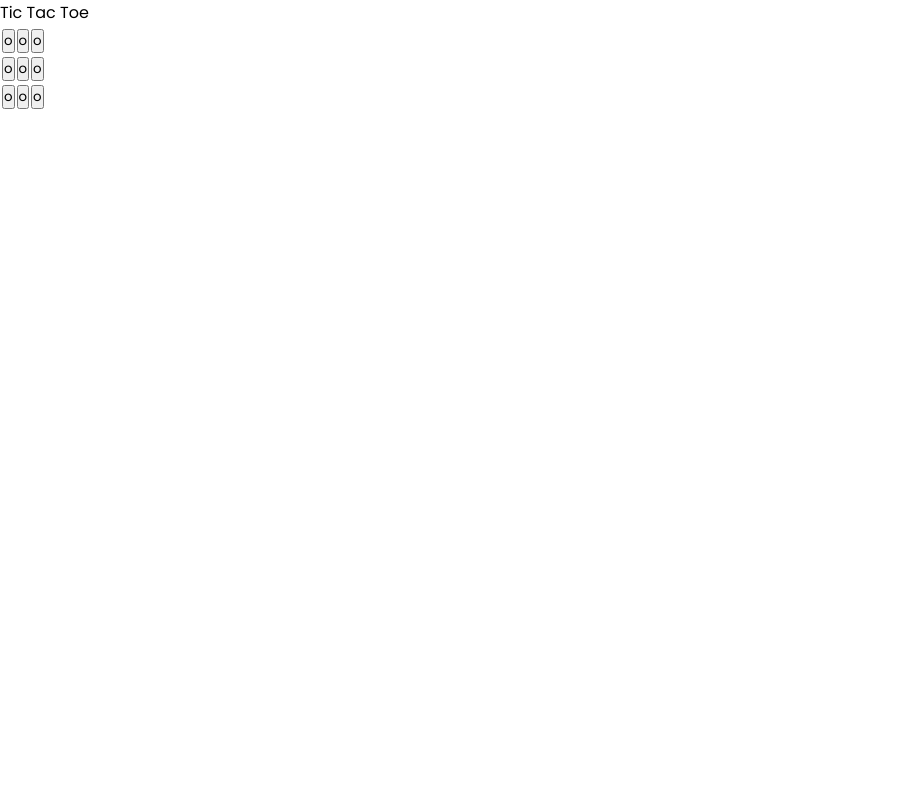
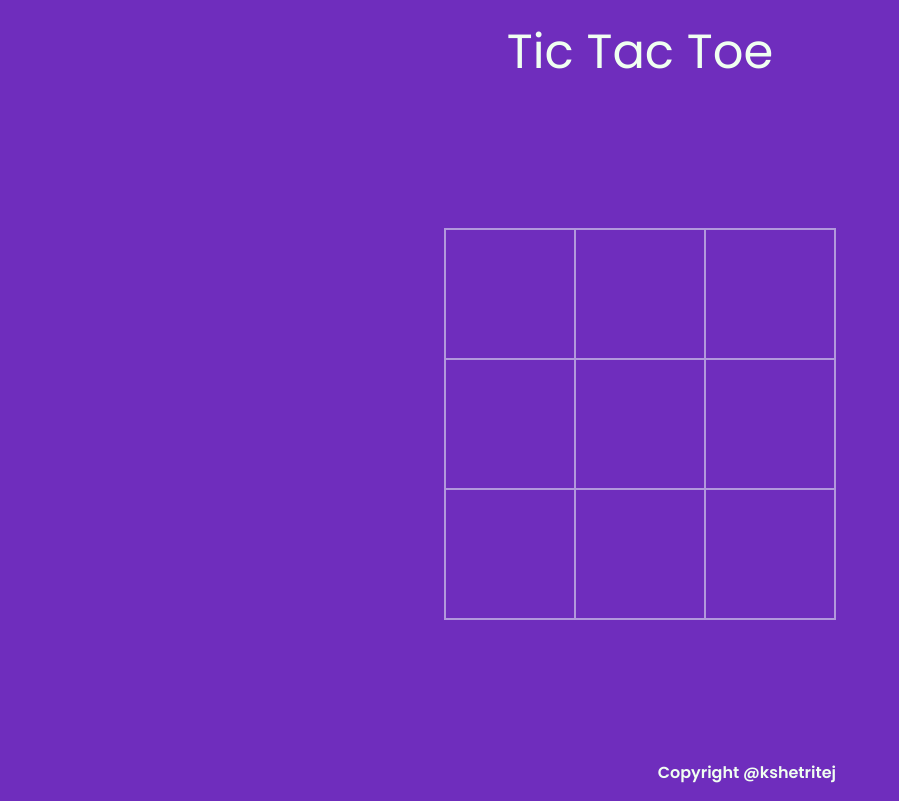
Before and after one commit to kshetritej/tic-tac-toe, a plain HTML site: page index.html in a window 1280 px wide. Shown: the whole page, without its empty margins (0-899 px from the left). Drawn offline with Linux system fonts and the light colour scheme.

Commit message:
add style, almost all done

```diff
--- a/index.html
+++ b/index.html
@@ -17,25 +17,28 @@
       <div class="table">
         <table>
           <tr class="first-row">
-            <td><button>o</button></td>
-            <td class="middle-data"><button>o</button></td>
-            <td><button>o</button></td>
+            <td><button></button></td>
+            <td class="middle-data"><button></button></td>
+            <td><button></button></td>
           </tr>
 
           <tr class="second-row">
-            <td><button>o</button></td>
-            <td class="middle-data"><button>o</button></td>
-            <td><button>o</button></td>
+            <td><button></button></td>
+            <td class="middle-data"><button></button></td>
+            <td><button></button></td>
           </tr>
 
           <tr class="third-row">
-            <td><button>o</button></td>
-            <td class="middle-data"><button>o</button></td>
-            <td><button>o</button></td>
+            <td><button></button></td>
+            <td class="middle-data"><button></button></td>
+            <td><button></button></td>
           </tr>
         </table>
       </div>
     </main>
+    <footer>
+      <p>Copyright @kshetritej <span><i class="uil uil-github"></i></span></p>
+    </footer>
   </div>
 
 </body>
--- a/style.css
+++ b/style.css
@@ -15,3 +15,54 @@
   --color-white: #f0fff1;
   --color-black: #02010a;
 }
+
+html{
+  background-color: var(--color-violet);
+}
+body{
+  display: flex;
+  flex-direction: column;
+  align-items: center;
+}
+header{
+  padding: 1rem;
+  display: flex;
+  justify-content: center;
+  align-items: center;
+  font-size: 3rem;
+  color: var(--color-white);
+}
+button{
+  background-color: var(--color-violet);
+  padding: 4rem;
+  font-size: 3.5rem;
+  border:none;
+
+}
+
+.table{
+  display: flex;
+  justify-content: center;
+  align-items: center;
+  padding: 1rem;
+  justify-self: center;
+  height: 80vh;
+}
+table{
+  border-collapse: collapse;
+}
+tr,td{
+  border: 2px solid var(--color-more-light-violet);
+}
+
+footer{
+  padding: 1rem;
+  display: flex;
+  justify-content: center;
+  align-items: center;
+  color: var(--color-white);
+  font-size: 1rem;
+  font-weight: 600;
+  margin-top: auto;
+  justify-self: flex-end;
+}
```
